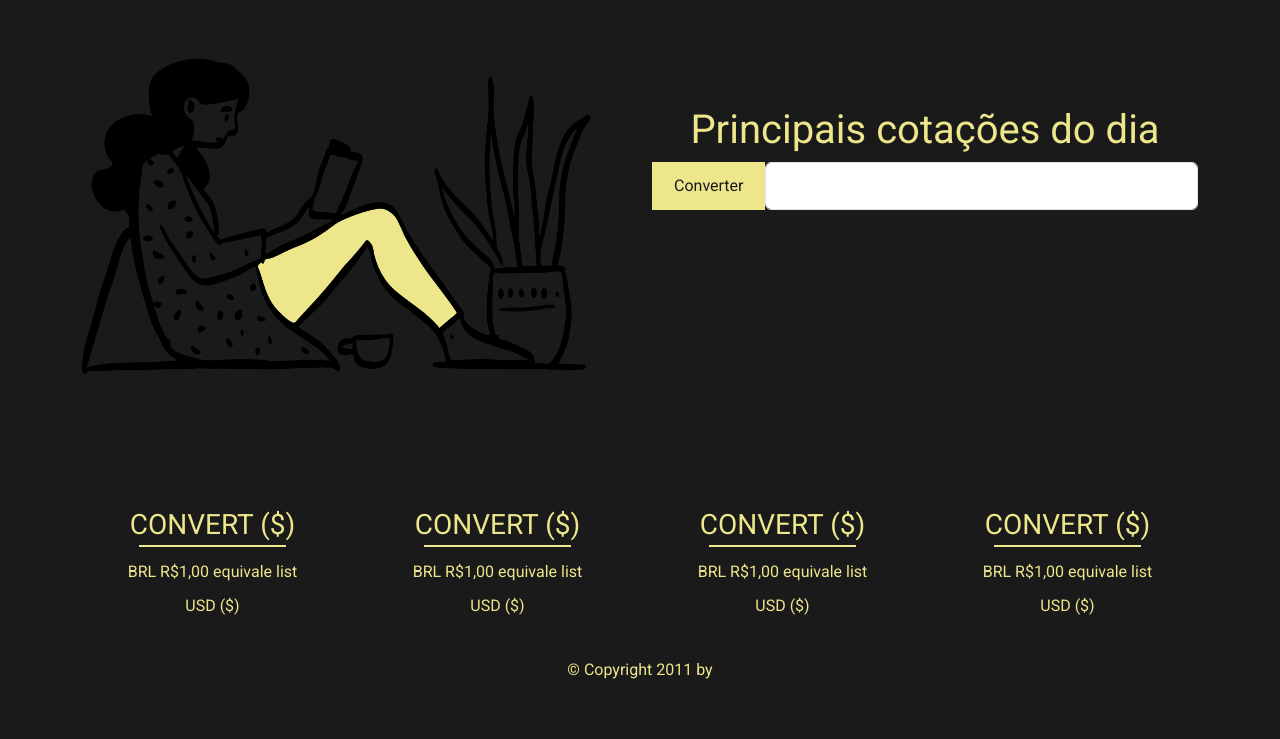
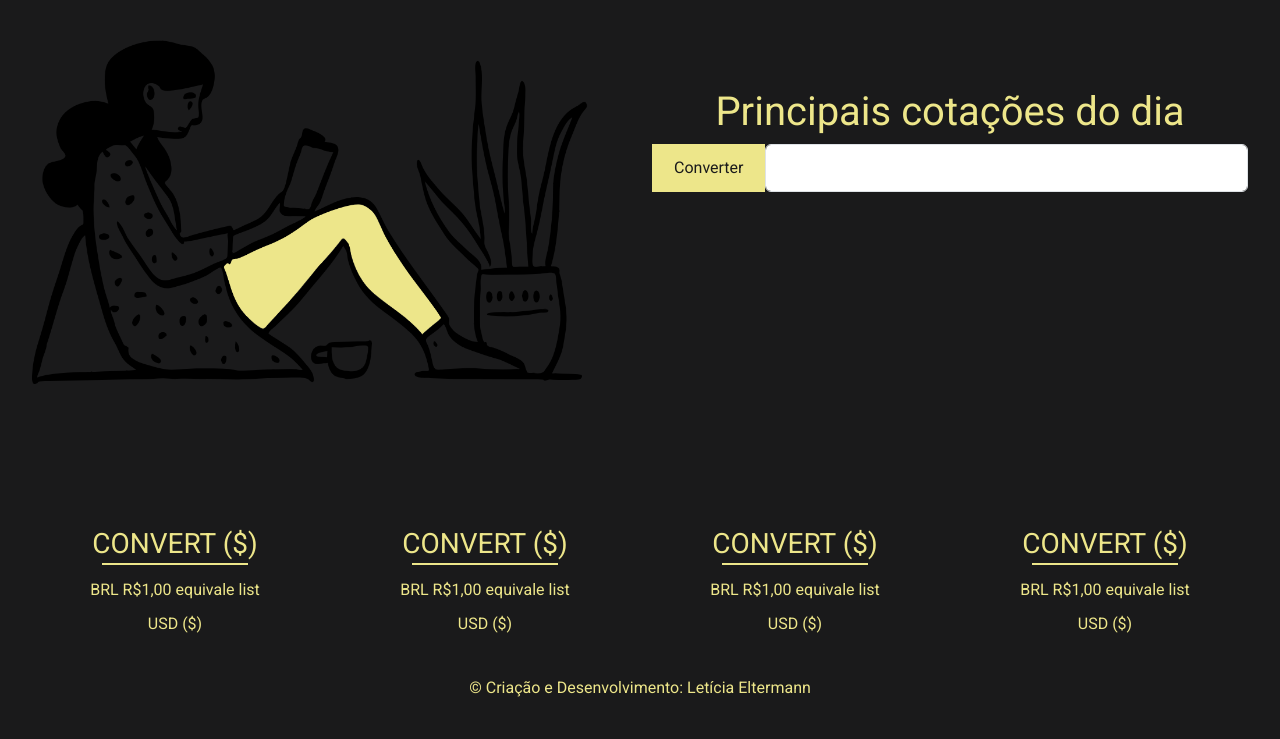
Before and after one commit to leticiael/Conversor-de-moedas, a PHP site: template src/view/index.twig in a window 1280 px wide. Shown: the top 739 px of the page. Run offline with PHP 8.4, Linux system fonts and the light colour scheme; the template is opened without the code that fills it, so the values that code supplies are empty; some libraries are stand-ins or nearby versions.

Commit message:
alterações layout

```diff
--- a/src/Controller/HomeController.php
+++ b/src/Controller/HomeController.php
@@ -28,11 +28,9 @@ public function convert(){
         $valueCoin = json_decode($formData['moeda'], true);
 
         $data = HttpRequest::convertCoins($this->response, $valueCoin);
-        return $this->view->render($this->response, 'index.twig', [
-            'data' => $data
-        ]);
+
+        return $this->view->render($this->response, 'index.twig', ['data' => $data, 'valuecoin' => $valueCoin]);
     } catch (\Throwable $e) {
-
         return Header::validateRequest($this->response, '500', $e->getMessage());
     }
     }
--- a/src/Httprequest/HttpRequest.php
+++ b/src/Httprequest/HttpRequest.php
@@ -24,8 +24,9 @@ class HttpRequest
                 $JPY = round($valuecoin * $data->conversion_rates->JPY, 2);
 
                 $coins = array('BRL' => $BRL, 'EUR' => $EUR, 'GBP' => $GBP, 'JPY' => $JPY);
+                return $coins;
 
-                return $coins;
+
                 }else{
                 return  ['message' => 'Não foi possivel conveter'];
                 }
--- a/src/view/index.twig
+++ b/src/view/index.twig
@@ -5,11 +5,11 @@
 	</head>
 	<body>
 
-		<div class="container">
 			{% block content %}
+		<div class="container-fluid">
 				<div class="row">
 					<div class="col-md-4 col-sm-6 col-lg-6">
-						<img src="/public/img/womanread.png"  class="img-fluid" alt="...">
+						<img src="/public/img/womanread.png"  class="img" alt="...">
 					</div>
 
 					<div class="col-md-8  col-sm-6 col-lg-6 mt-5">
@@ -19,26 +19,27 @@
 							<input name="moeda" type="text" class="form-control" aria-label="Amount (to the nearest dollar)" required="obrigatorio">
 						</form>
 					</div>
+
 				</div>
 
 				<div class="row">
 
 			{% if data is empty %}
-					<div class="col-md-6  col-sm-12 col-lg-3">
+					<div class="col-md-6  col-sm-6 col-lg-3">
 						<h3>CONVERT ($)</h3>
 							<p><span></span>BRL R$1,00 equivale  list</p><span>USD ($)</span>
 					</div>
-					<div class="col-md-6  col-sm-12 col-lg-3">
+					<div class="col-md-6  col-sm-6 col-lg-3">
 						<h3>CONVERT ($)</h3>
 							<p><span></span>BRL R$1,00 equivale  list</p><span>USD ($)</span>
 					</div>
 
-					<div class="col-md-6  col-sm-12 col-lg-3">
+					<div class="col-md-6  col-sm-6 col-lg-3">
 						<h3>CONVERT ($)</h3>
 							<p><span></span>BRL R$1,00 equivale  list</p><span>USD ($)</span>
 					</div>
 
-					<div class="col-md-6  col-sm-12 col-lg-3">
+					<div class="col-md-6  col-sm-6 col-lg-3">
 						<h3>CONVERT ($)</h3>
 							<p><span></span>BRL R$1,00 equivale  list</p><span>USD ($)</span>
 					</div>
@@ -46,7 +47,7 @@
 					{% for currency, value in data %}
 					<div class="col-md-6  col-sm-12 col-lg-3">
 						<h3>CONVERT {{currency}}($)</h3>
-							<p><span></span>BRL R$1,00 equivale a</p><span>USD {{value}} {{currency}} ($)</span>
+							<p><span></span>{{currency}} {{valuecoin}} equivale a</p><span>USD {{value}}($)</span>
 					</div>
 					{% endfor %}
 
--- a/src/view/template/footer/footer.twig
+++ b/src/view/template/footer/footer.twig
@@ -1,3 +1,3 @@
 {% block footer %}
-	&copy; Copyright 2011 by
+	&copy; Criação e Desenvolvimento: Letícia Eltermann
 {% endblock %}
```
Also changed, not shown: public/style/style.css (line endings or trailing spaces).
